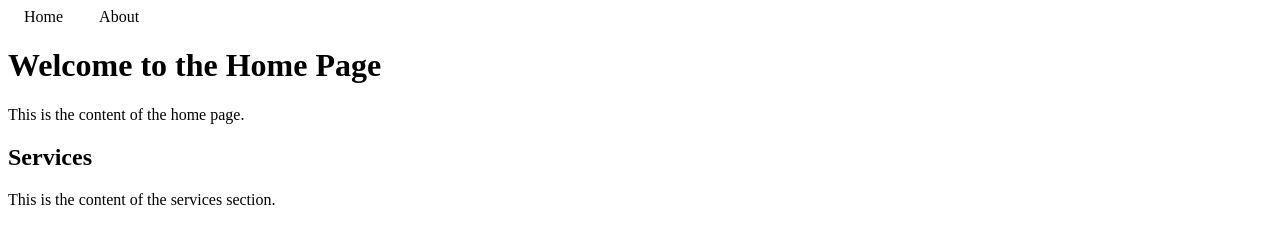
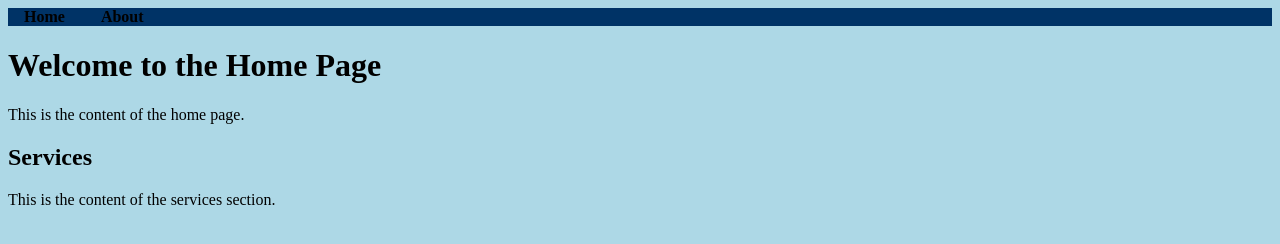
Before and after one commit to NotAScratch/Simple-webpage, a plain HTML site: page index.html in a window 1280 px wide. Drawn offline with Linux system fonts and the light colour scheme.

Commit message:
style changes

```diff
--- a/stylesheet.css
+++ b/stylesheet.css
@@ -1,8 +1,13 @@
+body {
+    background-color: lightblue;
+}
+
 nav ul {
     margin: 0;
     padding: 0;
     list-style: none;
     position: relative;
+    background-color: #003366; /* Darker shade of blue for nav bar */
 }
 
 nav ul li {
@@ -13,6 +18,7 @@ nav a {
     color: black;
     text-decoration: none;
     padding: 14px 16px;
+    font-weight: bold; /* Use bold text */
 }
 
 nav a:hover {
@@ -27,7 +33,7 @@ nav a.active {
 
 nav a.dropbtn {
     background-color: #333;
-    color: white;
+    color: gold; /* Use gold text */
     padding: 14px 16px;
     font-size: 16px;
     border: none;
```
